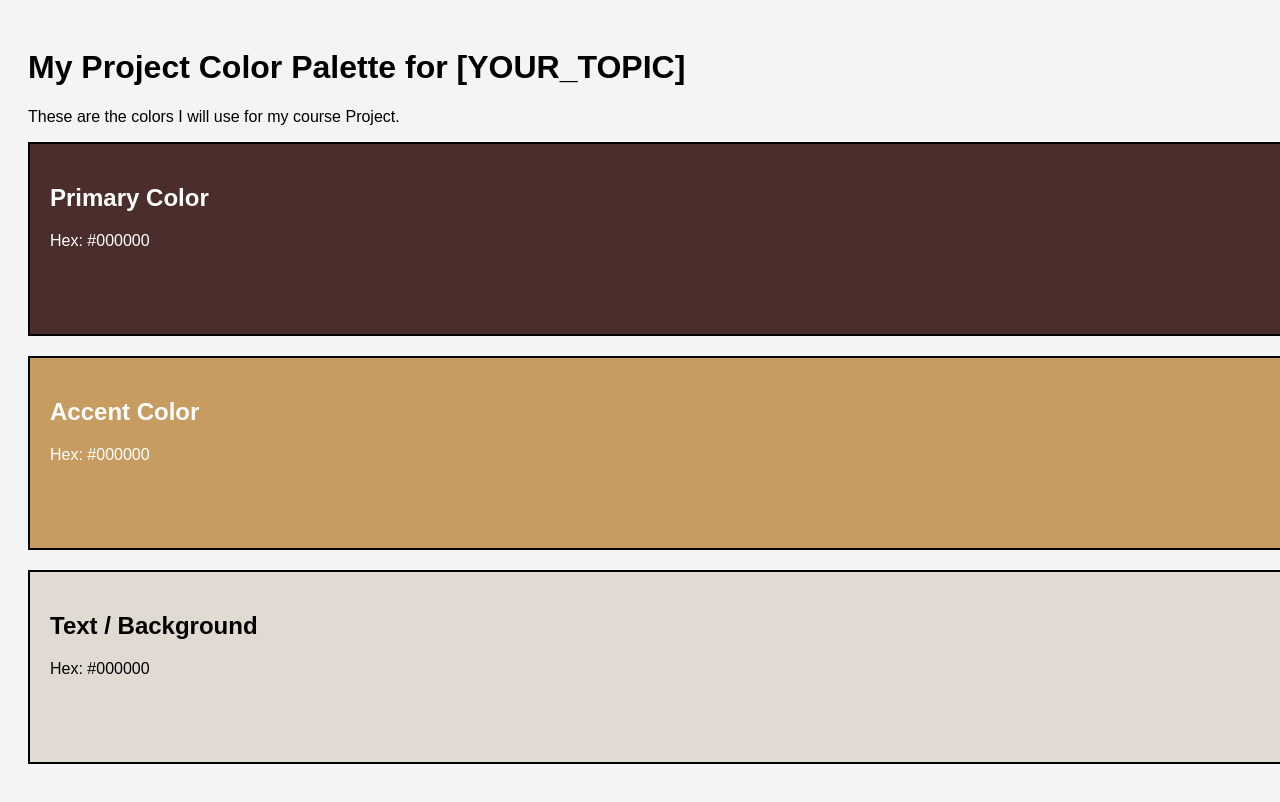
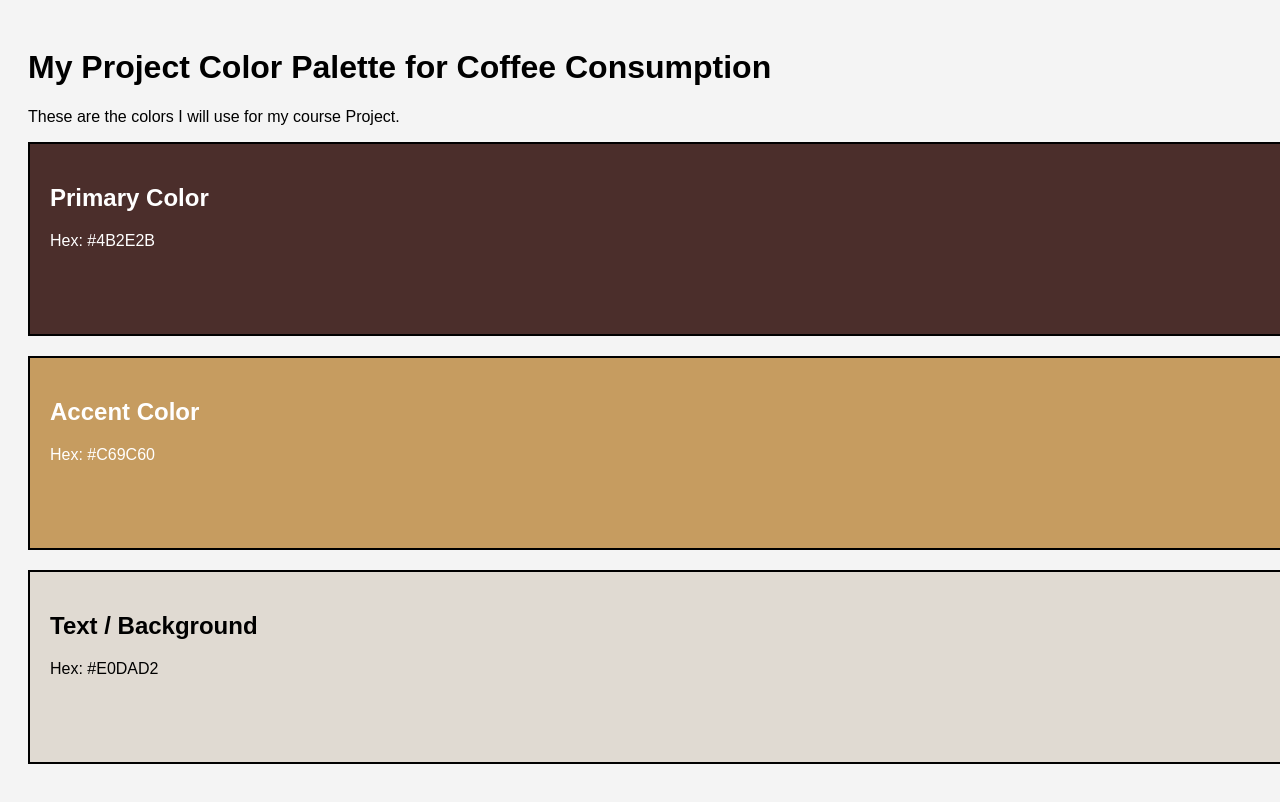
Before and after one commit to CIT85/elijahv-pub, a plain HTML site: page w4/index.html in a window 1280 px wide. Drawn offline with Linux system fonts and the light colour scheme.

Commit message:
Attendance: Applied project color palette

```diff
--- a/w4/index.html
+++ b/w4/index.html
@@ -7,22 +7,22 @@
 </head>
 <body>
 
-    <h1>My Project Color Palette for [YOUR_TOPIC]</h1>
+    <h1>My Project Color Palette for Coffee Consumption</h1>
     <p>These are the colors I will use for my course Project.</p>
 
     <div class="swatch primary">
         <h2>Primary Color</h2>
-        <p>Hex: #000000</p>
+        <p>Hex: #4B2E2B</p>
     </div>
 
     <div class="swatch accent">
         <h2>Accent Color</h2>
-        <p>Hex: #000000</p>
+        <p>Hex: #C69C60</p>
     </div>
 
     <div class="swatch text">
         <h2>Text / Background</h2>
-        <p>Hex: #000000</p>
+        <p>Hex: #E0DAD2</p>
     </div>
 
 </body>
```
